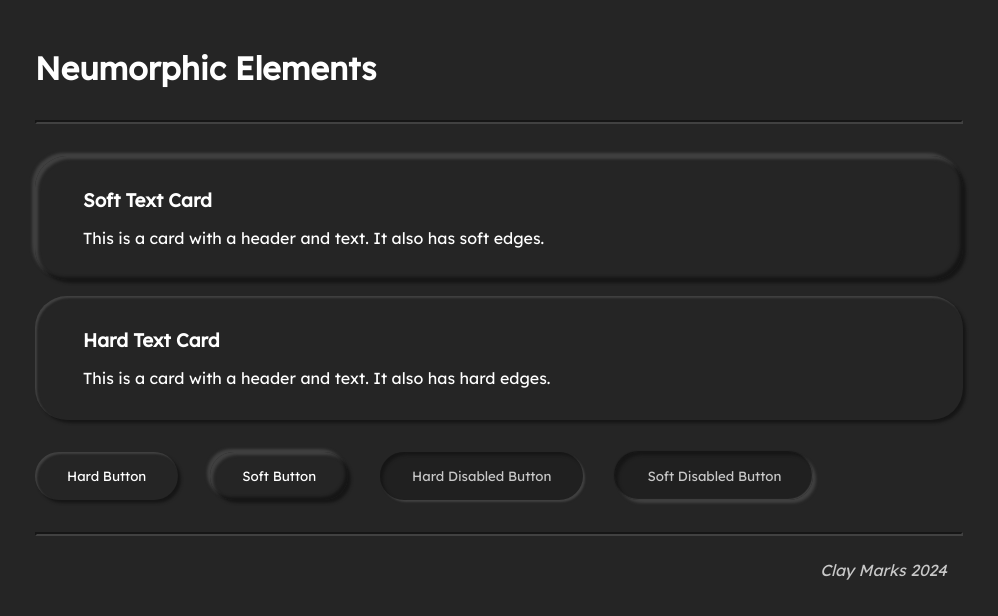
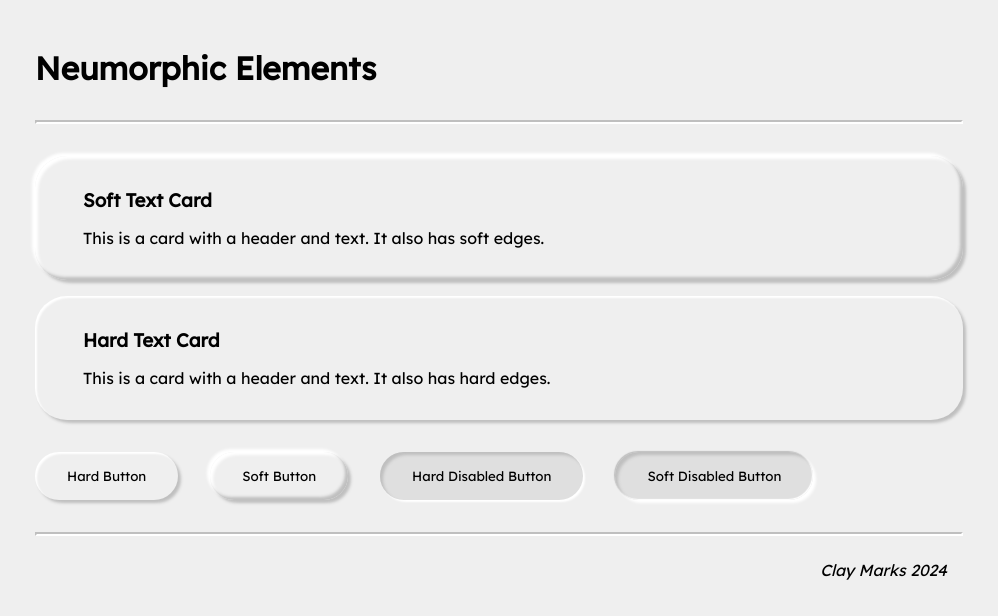
Before and after one commit to MarshalMarks/cyberlizer_site, a React (Create React App) app: page / in a window 1280 px wide. Shown: the top 616 px of the page, without its empty margins (141-1139 px from the left). Built offline with nearby package versions, Linux system fonts and the light colour scheme.

Commit message:
/Tweaked button tactility/

```diff
--- a/src/App.css
+++ b/src/App.css
@@ -1,5 +1,5 @@
 /* Dark Mode Colors */
-:root {
+/*:root {
   --main-background: #252525;
   --highlight: #414141;
   --shadow: #161616;
@@ -8,10 +8,10 @@
   --button-hover: #2b2b2b;
   --button-pressed: #202020;
   --text-pressed: #c8c8c8;
-}
+}*/
 
 /* Light Mode Colors */
-/*:root {
+:root {
   --main-background: #efefef;
   --highlight: #ffffff;
   --shadow: #bfbfbf;
@@ -21,7 +21,7 @@
   --button-pressed: #dfdfdf;
   --text-pressed: #202020;
   --text-pressed: #000000;
-}*/
+}
 
 body {
   background-color: var(--main-background);
```
